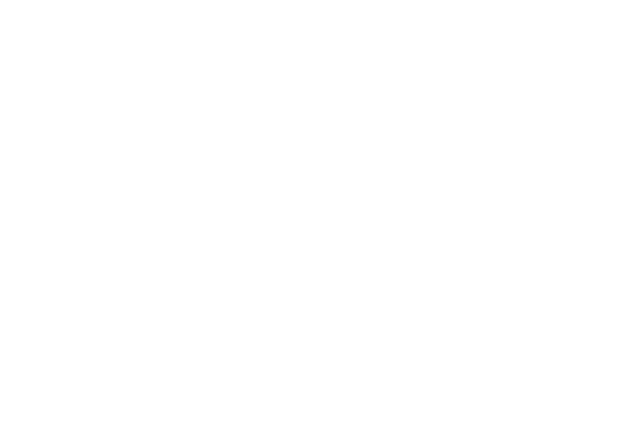
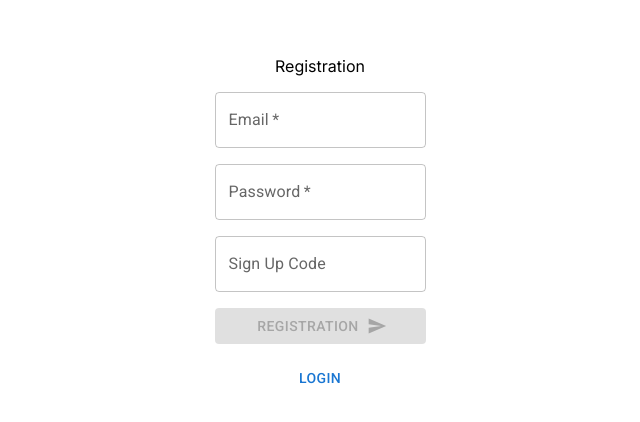
Before and after one commit to HarryGor128/canine-shelter-dog-web, a Next.js app: page /Registration in a window 1280 px wide. Shown: the part 174-596 px from the top of the page, without its empty margins (320-960 px from the left). Built offline with nearby package versions, Linux system fonts and the light colour scheme.

Commit message:
[Function] Register account

```diff
--- a/app/Registration/page.tsx
+++ b/app/Registration/page.tsx
@@ -1,5 +1,104 @@
+'use client';
+import { useContext, useState } from 'react';
+import RegistrationInfo from '../../components/type/RegistrationInfo';
+import { Box, Stack } from '@mui/material';
+import TextInput from '../../components/components/common/TextInput/TextInput';
+import Button from '../../components/components/common/Button/Button';
+import { Send } from '@mui/icons-material';
+import AppSnackBarContext from '../../components/components/common/AppSnackBar/context/AppSnackBarContext';
+import { useRouter } from 'next/navigation';
+import authServices from '../../components/services/authServices';
+
 const Registration = () => {
-    return <></>;
+    const [regInfo, setRegInfo] = useState<RegistrationInfo>(
+        new RegistrationInfo(),
+    );
+    const [isSubmitting, setIsSubmitting] = useState<boolean>(false);
+    const router = useRouter();
+
+    const { setIsOpen, setMsg, setType } = useContext(AppSnackBarContext);
+
+    const onInput = (text: string, key: keyof RegistrationInfo) => {
+        setRegInfo((prev) => {
+            return { ...prev, [key]: text };
+        });
+    };
+
+    const onPressReg = async () => {
+        setIsSubmitting(true);
+
+        if (regInfo.email && regInfo.password) {
+            const result = await authServices.registration(regInfo);
+            if (result.result) {
+                router.back();
+            } else {
+                setMsg(result.msg);
+                setType('error');
+                setIsOpen(true);
+            }
+        } else {
+            setMsg('Error');
+            setType('error');
+            setIsOpen(true);
+        }
+    };
+
+    const onPressLogin = () => {
+        router.replace('/Login');
+    };
+
+    return (
+        <Box
+            display={'flex'}
+            justifyContent={'center'}
+            alignItems={'center'}
+            minHeight={'100vh'}
+        >
+            <Stack direction={'column'} spacing={2}>
+                <div style={{ alignSelf: 'center' }}>Registration</div>
+                <TextInput
+                    label={'Email'}
+                    placeHolder={'Email'}
+                    onInput={(text) => {
+                        onInput(text, 'email');
+                    }}
+                    isRequired
+                    error={isSubmitting && !regInfo.email}
+                />
+                <TextInput
+                    label={'Password'}
+                    placeHolder={'Password'}
+                    onInput={(text) => {
+                        onInput(text, 'password');
+                    }}
+                    isRequired
+                    error={isSubmitting && !regInfo.password}
+                />
+                <TextInput
+                    label={'Sign Up Code'}
+                    placeHolder={'Sign Up Code'}
+                    onInput={(text) => {
+                        onInput(text, 'signUpCode');
+                    }}
+                />
+                <Button
+                    onPress={() => {
+                        onPressReg();
+                    }}
+                    text={'Registration'}
+                    endIcon={<Send />}
+                    disabled={!regInfo.email || !regInfo.password}
+                />
+                <Button
+                    onPress={() => {
+                        onPressLogin();
+                    }}
+                    text={'Login'}
+                    variant={'text'}
+                />
+            </Stack>
+        </Box>
+    );
 };
 
 export default Registration;
--- a/app/layout.tsx
+++ b/app/layout.tsx
@@ -22,7 +22,7 @@
 }>) {
     return (
         <html lang='en'>
-            <body className={inter.className}>
+            <body className={inter.className} style={{ margin: 0 }}>
                 <AppProvider>
                     <HookProvider>
                         <AppSnackBar>{children}</AppSnackBar>
--- a/components/services/authServices.ts
+++ b/components/services/authServices.ts
@@ -35,7 +35,37 @@
         }
     },
 
-    registration(registrationInfo: RegistrationInfo) {},
+    async registration(registrationInfo: RegistrationInfo): Promise<APIResult> {
+        try {
+            const result = await axios.post(
+                ApiEndpoint.auth.registration,
+                registrationInfo,
+            );
+            console.log(
+                '🚀 ~ file: authServices.ts:44 ~ registration ~ result:',
+                result,
+            );
+
+            const data = result.data;
+            if (data === undefined) {
+                return Promise.resolve({
+                    result: false,
+                    msg: result.response.data,
+                });
+            }
+
+            store.dispatch(setUser(data));
+            store.dispatch(setIsLogin(true));
+
+            return Promise.resolve({ result: true, msg: '' });
+        } catch (error) {
+            console.log(
+                '🚀 ~ file: authServices.ts:48 ~ registration ~ error:',
+                error,
+            );
+            return Promise.resolve({ result: false, msg: error as string });
+        }
+    },
 };
 
 export default authServices;
```
Also changed, not shown: app/Login/page.tsx (+2 -6 lines).
